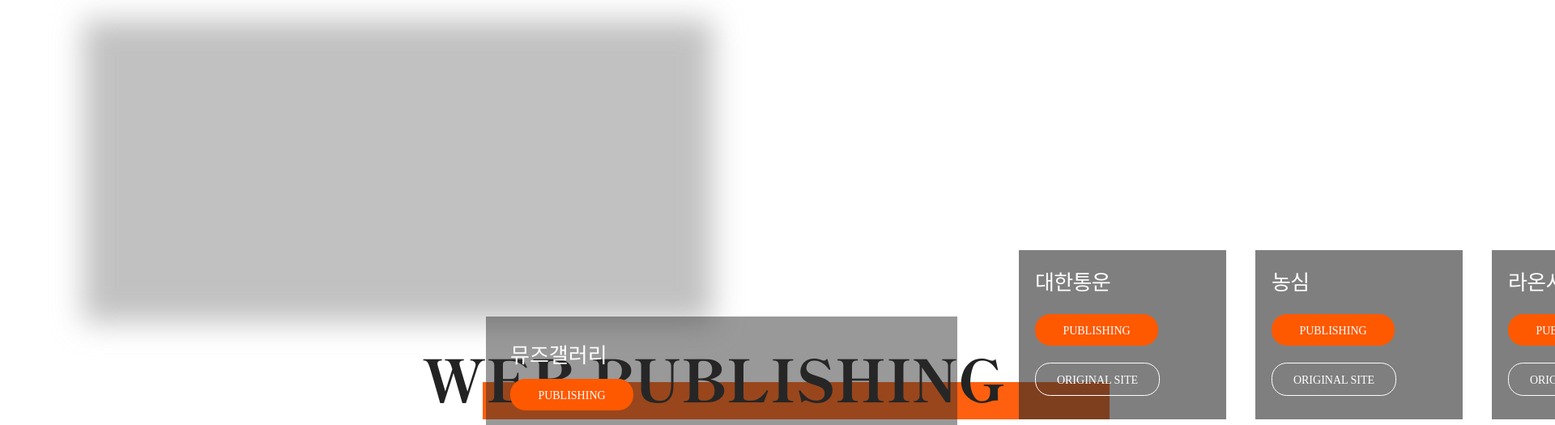
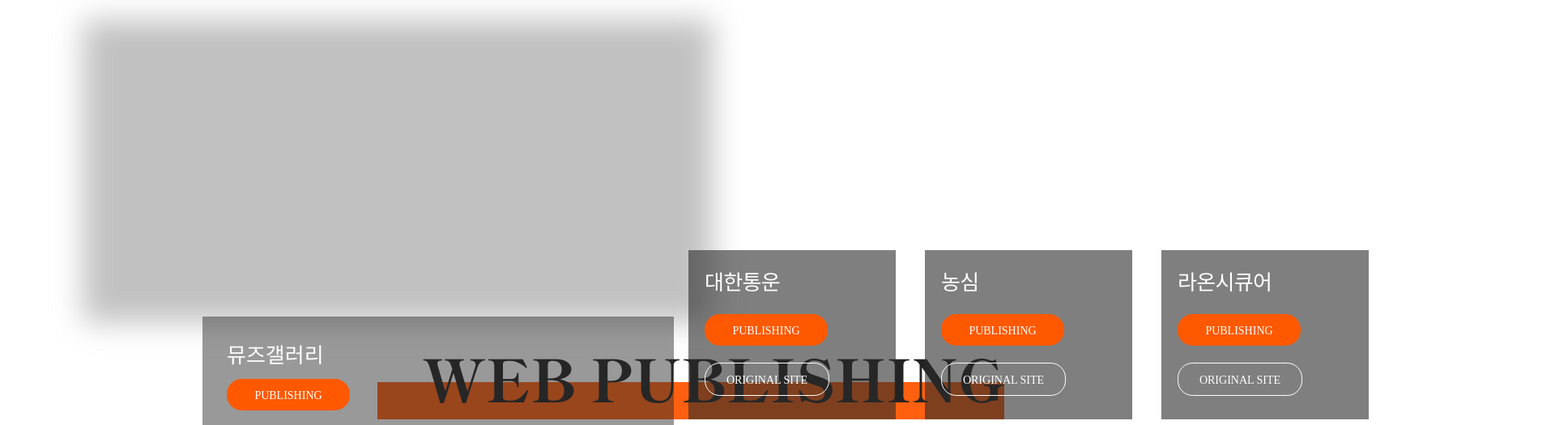
Before and after one commit to shinjooyeon/shinjooyeon-portfolio, a plain HTML site: page index.html in a window 1280 px wide. Shown: the part 1802-2327 px from the top of the page at 81% size, 1920 px wide, since content can reach past the window. Drawn offline with nearby package versions, Linux system fonts and the light colour scheme; a web font is replaced by a local one.

Commit message:
가로 스크롤 제거

```diff
--- a/css/layout.css
+++ b/css/layout.css
@@ -74,12 +74,12 @@ h4{font-family: "D2coding"; text-align: left; font-weight: 500; color: #ffffff;}
 #cnt3 .prev_btn{position: absolute; right: 250px; top: 180px;}
 #cnt3 .next_btn{position: absolute; right: 160px; top: 180px;}
 #cnt3 h2{position: absolute; bottom: 80px; right: 40px; font-size: 72px; }
-#cnt3 h2::before{content: ""; position: absolute; width: 774px; height: 46px; background: #fe600f; bottom: 0; right: -130px; overflow: hidden; z-index: -80;}
+#cnt3 h2::before{content: ""; position: absolute; width: 774px; height: 46px; background: #fe600f; bottom: 0; right: 0; overflow: hidden; z-index: -80;}
 .content{display: flex; float: left;}
 .content ul li:last-child{border-radius: 18.7px; background:#11ffee00; border: solid 1.9px #ffffff;}
 .content ul li a{font-size: 14px; color: #ffffff;}
 .content::after{content: ""; position: absolute; width: 777px; height: 373px; opacity: 0.64;mix-blend-mode: darken; background: #9e9e9e; bottom: 200px; right: 400px; filter: blur(18px); z-index: -200;}
-.content .big {position: relative;  top: 140px;width: 582px; height: 567px; background: url("../images/main_section_1_img1\ \(2\).jpg") no-repeat 48% center; margin: 0 58px 183px 600px; color: #ffffff;}
+.content .big {position: relative;  top: 140px;width: 582px; height: 567px; background: url("../images/main_section_1_img1\ \(2\).jpg") no-repeat 48% center; margin-left: 250px; color: #ffffff;}
 .content .big::after{content: ""; position:absolute; width: 582px; height: 214px; opacity: 0.48; background: #2b2b2b; bottom: 0;}
 .big h4{position: absolute; font-size: 26px; top: 380px; left: 30px; z-index: 300;}
 .big ul li{position: absolute; width: 152px; height: 39px; line-height: 39px; border-radius: 18.7px; background: #fe5900; text-align: center; top: 430px; left: 30px; z-index: 300;}
```
